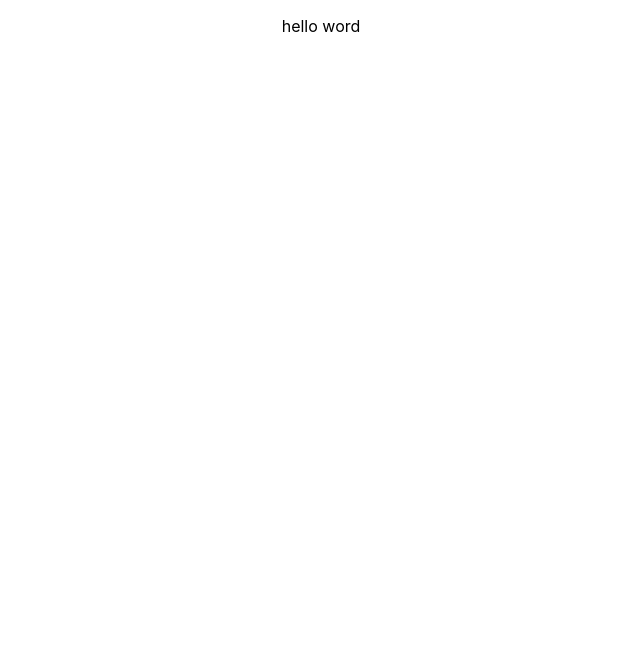
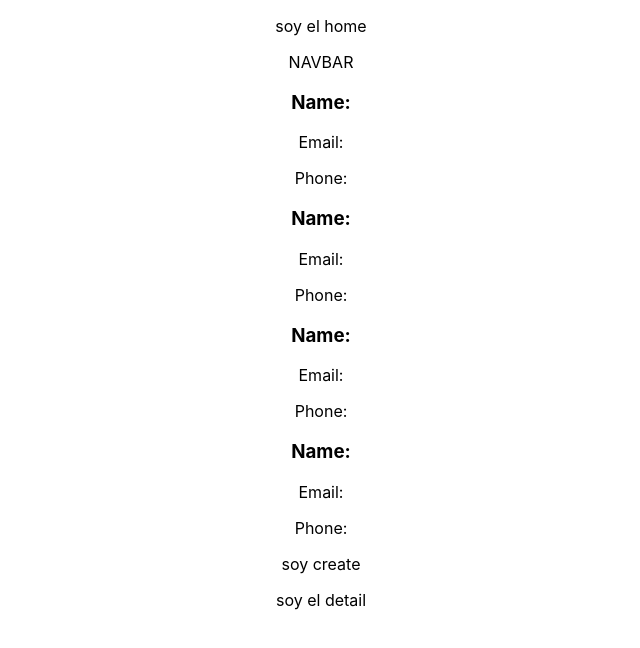
Before and after one commit to Caelamb/SPA_demo, a React (Create React App) app in the folder client/: page / in a window 1280 px wide. Shown: the top 648 px of the page, without its empty margins (319-959 px from the left). Built offline with nearby package versions, Linux system fonts and the light colour scheme.

Commit message:
06 commit

```diff
--- a/client/package.json
+++ b/client/package.json
@@ -6,9 +6,15 @@
     "@testing-library/jest-dom": "^5.16.5",
     "@testing-library/react": "^13.4.0",
     "@testing-library/user-event": "^13.5.0",
+    "axios": "^1.4.0",
     "react": "^18.2.0",
     "react-dom": "^18.2.0",
+    "react-redux": "^8.0.5",
+    "react-router-dom": "^5.2.0",
     "react-scripts": "5.0.1",
+    "redux": "^4.0.5",
+    "redux-devtools-extension": "^2.13.9",
+    "redux-thunk": "^2.4.2",
     "web-vitals": "^2.1.4"
   },
   "scripts": {
--- a/client/src/App.js
+++ b/client/src/App.js
@@ -1,9 +1,15 @@
 import './App.css';
+
+import Home from './views/home/Home';
+import Create from './views/create/Create';
+import Detail from './views/detail/Detail';
 
 function App() {
   return (
     <div className="App">
-      <p>hello word</p>
+      <Home/>
+      <Create/>
+      <Detail />
     </div>
   );
 }
--- /dev/null
+++ b/client/src/components/card/Card.jsx
@@ -0,0 +1,13 @@
+import React from 'react'
+
+const Card = () => {
+  return (
+    <div>
+      <h3>Name: </h3>
+      <p>Email:</p>
+      <p>Phone: </p>
+    </div>
+  )
+}
+
+export default Card
--- /dev/null
+++ b/client/src/components/cards/Cards.jsx
@@ -0,0 +1,15 @@
+import React from 'react'
+import Card from '../card/Card'
+
+const Cards = () => {
+  return (
+    <div>
+      <Card />
+      <Card />
+      <Card />
+      <Card />
+    </div>
+  )
+}
+
+export default Cards
--- /dev/null
+++ b/client/src/components/navbar/Navbar.jsx
@@ -0,0 +1,11 @@
+import React from 'react'
+
+const Navbar = () => {
+  return (
+    <div>
+      <p>NAVBAR</p>
+    </div>
+  )
+}
+
+export default Navbar
--- /dev/null
+++ b/client/src/views/create/Create.jsx
@@ -0,0 +1,12 @@
+import React from 'react'
+import "./create.module.css";
+
+const Create = () => {
+  return (
+    <div>
+      <p>soy create</p>
+    </div>
+  )
+}
+
+export default Create
--- /dev/null
+++ b/client/src/views/detail/Detail.jsx
@@ -0,0 +1,12 @@
+import React from 'react'
+import "./detail.module.css";
+
+const Detail = () => {
+  return (
+    <div>
+      <p>soy el detail</p>
+    </div>
+  )
+}
+
+export default Detail
--- /dev/null
+++ b/client/src/views/home/Home.jsx
@@ -0,0 +1,17 @@
+import React from 'react'
+import "./home.module.css";
+
+import Navbar from "../../components/navbar/Navbar";
+import Cards from '../../components/cards/Cards';
+
+const Home = () => {
+  return (
+    <div>
+      <p>soy el home</p>
+      <Navbar />
+      <Cards />
+    </div>
+  )
+}
+
+export default Home
```
Also changed, not shown: client/src/views/create/create.module.css (added), client/src/views/detail/detail.module.css (added), client/src/views/home/home.module.css (added), 1 other file (tests, documents, lock files or other folders).
